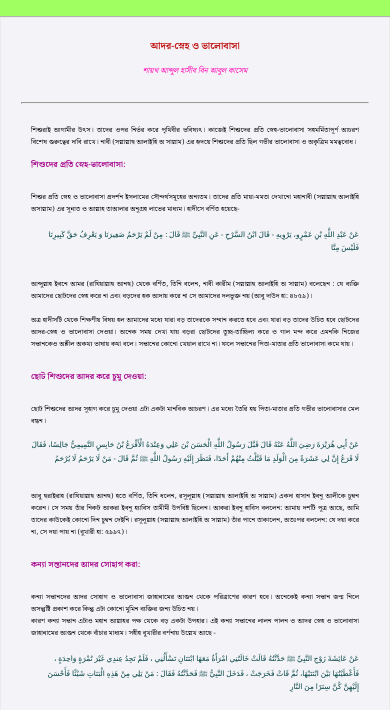
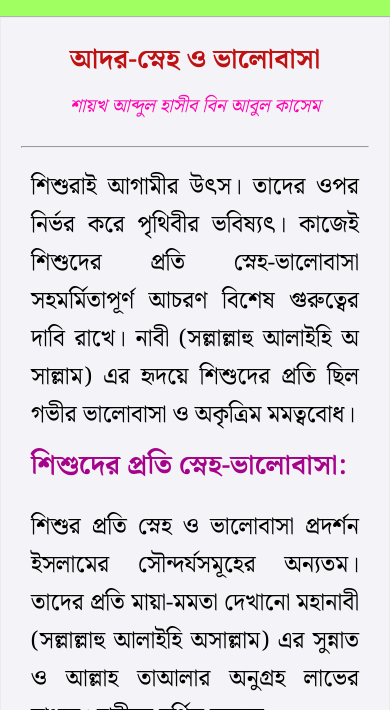
Before and after one commit to Safiulla-75/Sirate-Mustaqeem, a plain HTML site: page affection.html in a window 390 px wide. Shown: the part 134-844 px from the top of the page. Drawn offline with nearby package versions, Linux system fonts and the light colour scheme.

Commit message:
Update affection.css
Font size update

```diff
--- a/affection.css
+++ b/affection.css
@@ -127,5 +127,14 @@
   .search_bar input{
     width: 140px;
   }
+ .affection_container h1{
+    font-size: 7vw;
+  }
+  .affection_container address {
+    font-size: 4.8vw;
+  }
+.affection_box ,.arabic_latter  {
+    font-size: 6vw;
+  }
 
 }
```
